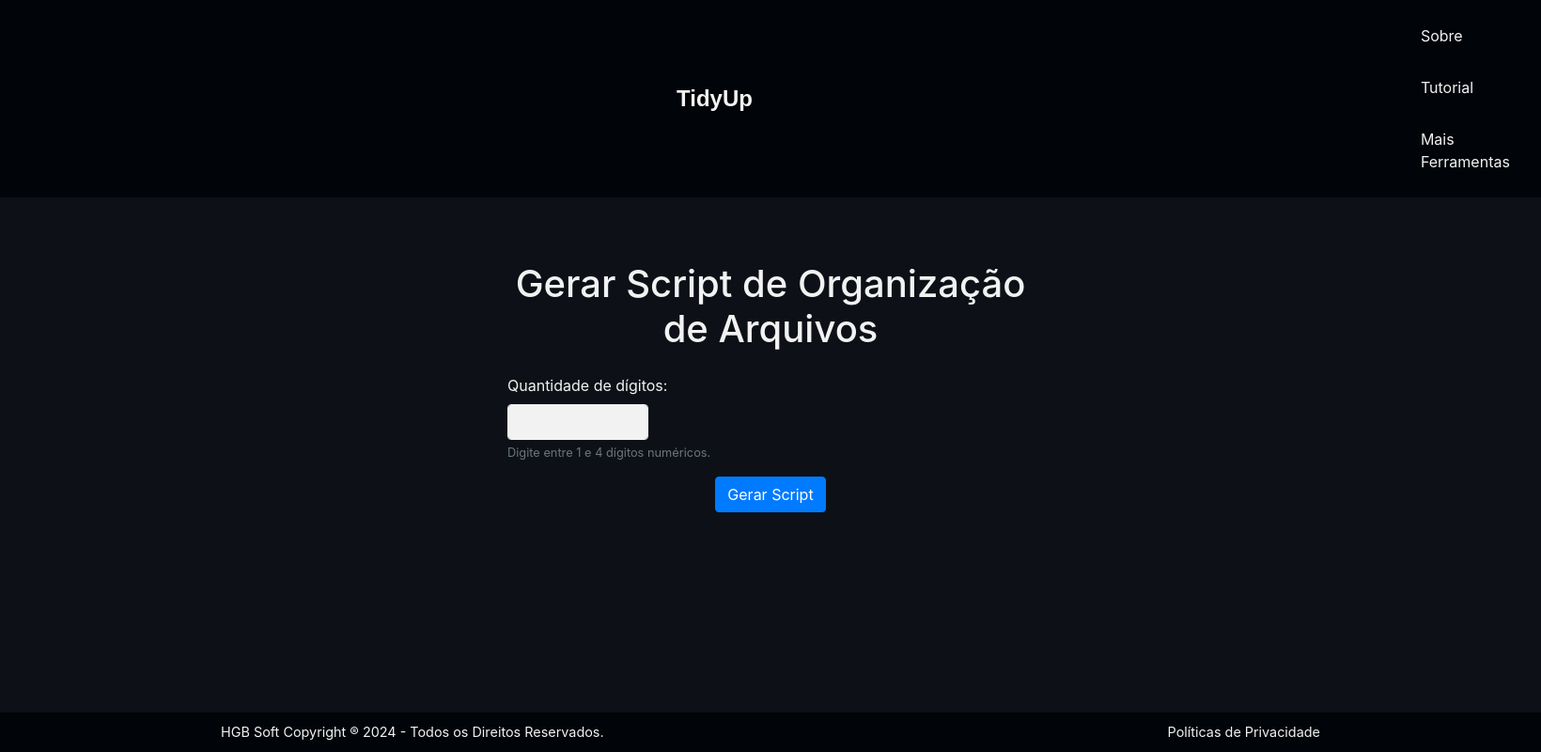
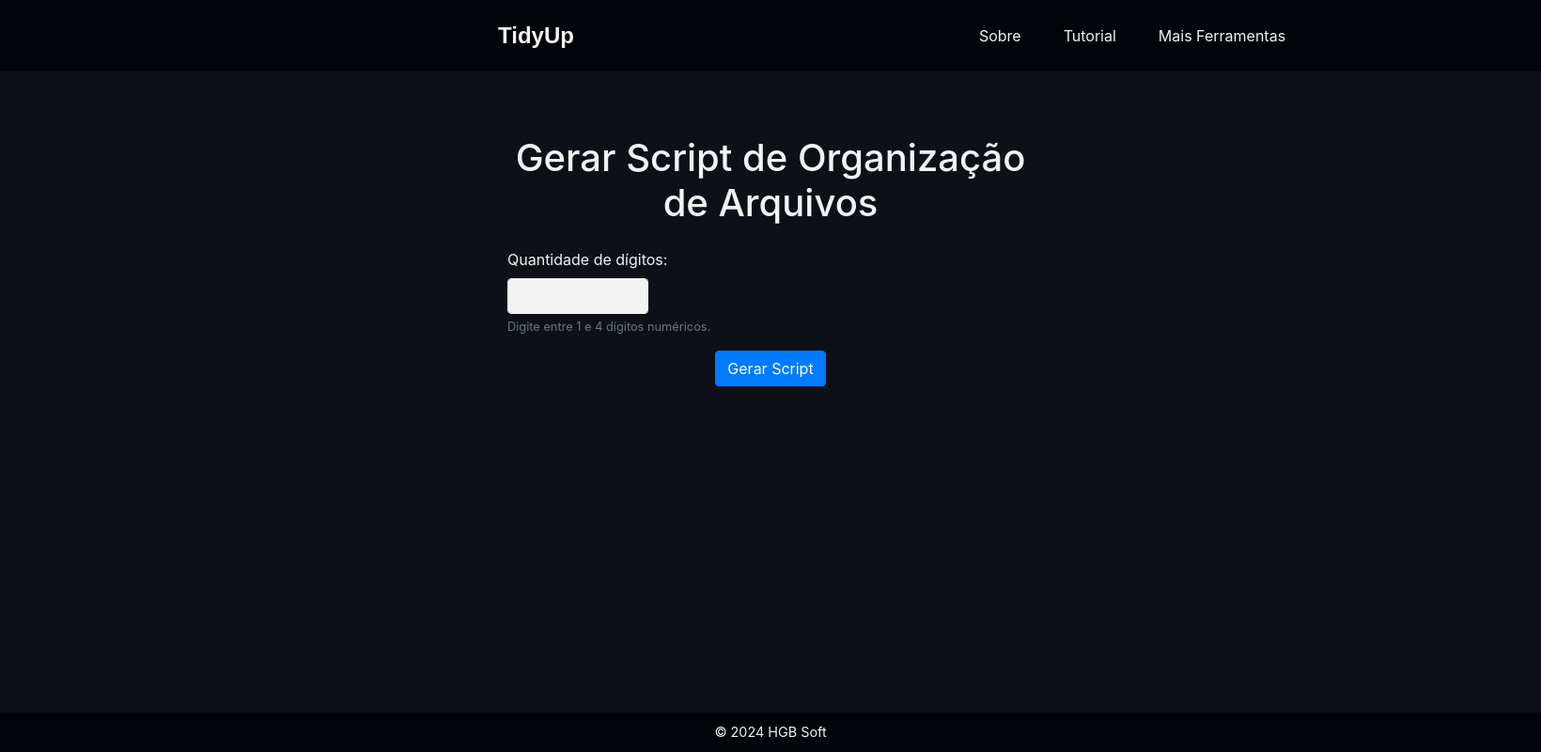
Before and after one commit to paulo-hj/TidyUp, a Django app: page / in a window 1640 px wide. Shown: the whole page at 94% size. Run offline with Django 5.2, Linux system fonts and the light colour scheme; some libraries are stand-ins or nearby versions.

Commit message:
Ajustado rodapé.

```diff
--- a/app/templates/app/home.html
+++ b/app/templates/app/home.html
@@ -32,14 +32,14 @@
             font-size: 1.5em;
             font-weight: bold;
             font-family: 'Arial', sans-serif; /* Escolha uma fonte mais elegante */
-            margin-left: 700px; /* Move o texto um pouco para a direita */
+            margin-left: 510px; /* Move o texto um pouco para a direita */
             color: #F2F2F2;
             text-shadow: 1px 1px 2px #000; /* Adiciona uma sombra ao texto */
         }
         .navbar {
             display: flex;
             gap: 15px; /* Espaçamento entre os botões */
-            margin-left: 680px; /* Adiciona um espaço à esquerda dos botões */
+            margin-left: 400px; /* Adiciona um espaço à esquerda dos botões */
         }
         .nav-link {
             color: #F2F2F2; /* Cor do texto dos botões */
@@ -78,7 +78,7 @@
             display: flex;
             justify-content: center;
             align-items: center;
-            gap: 600px; /* Espaçamento maior entre o texto e o link */
+            gap: 450px; /* Espaçamento maior entre o texto e o link */
             flex-wrap: wrap; /* Para garantir que o conteúdo se ajuste em telas menores */
         }
         footer .copyright {
@@ -221,9 +221,8 @@
     </div>
     <footer>
         <div class="copyright">
-            HGB Soft Copyright ® 2024 - Todos os Direitos Reservados.
+            © 2024 HGB Soft
         </div>
-        <a href="https://hgbsoft.com.br/politica-de-privacidade/" target="_blank">Políticas de Privacidade</a>
     </footer>
     <!-- Popup -->
     <div id="sobre-popup" class="popup-overlay">
```
